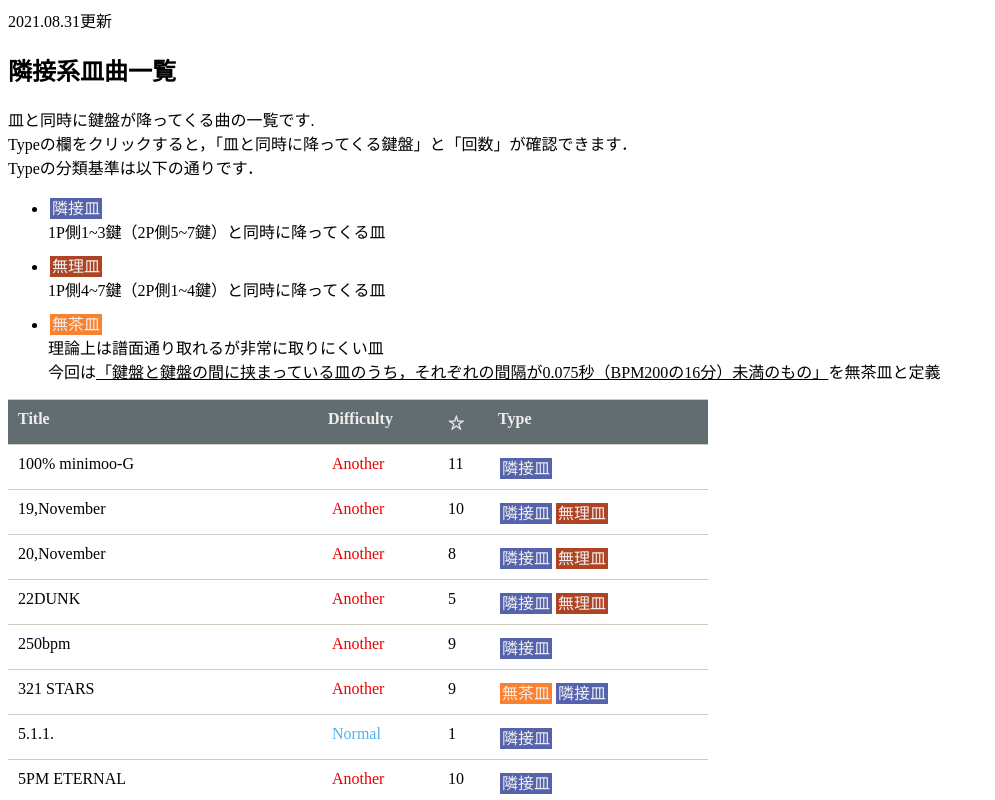
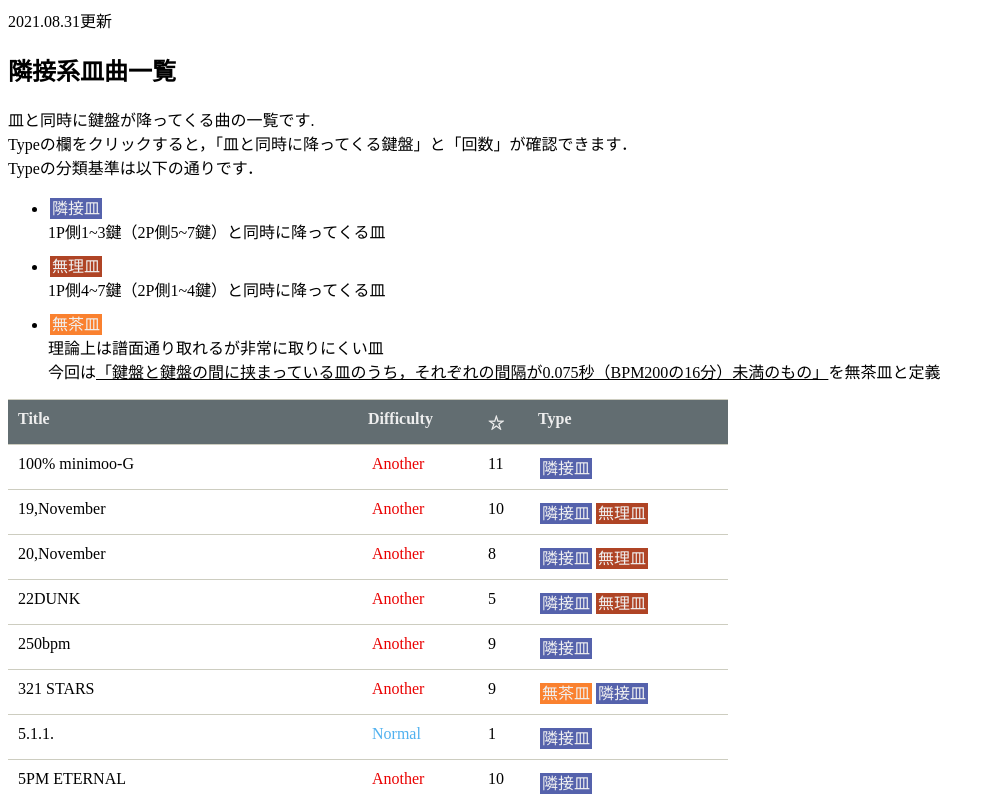
Before and after one commit to tbx-ryu/detect_adjoin, a plain HTML site: page index.html in a window 1280 px wide. Shown: the top 800 px of the page, without its empty margins (0-995 px from the left). Drawn offline with Linux system fonts and the light colour scheme.

Commit message:
[update]表レイアウトを更新

```diff
--- a/style.css
+++ b/style.css
@@ -18,7 +18,7 @@ th.header {
   padding: 10px
 }
 th.header.title {
-  width: 370px;
+  width: 410px;
 }
 th.header.diff {
   width: 100px;
@@ -27,7 +27,7 @@ th.header.lv {
   width: 30px;
 }
 th.header.type {
-  width: 200px;
+  width: 180px;
 }
 
 summary {
@@ -88,7 +88,7 @@ table {
   /* border-style: solid None solid None; */
   border-collapse: collapse;
   table-layout: fixed;
-  width: 700px;
+  width: 720px;
   overflow-x: scroll;
 }
 
```
